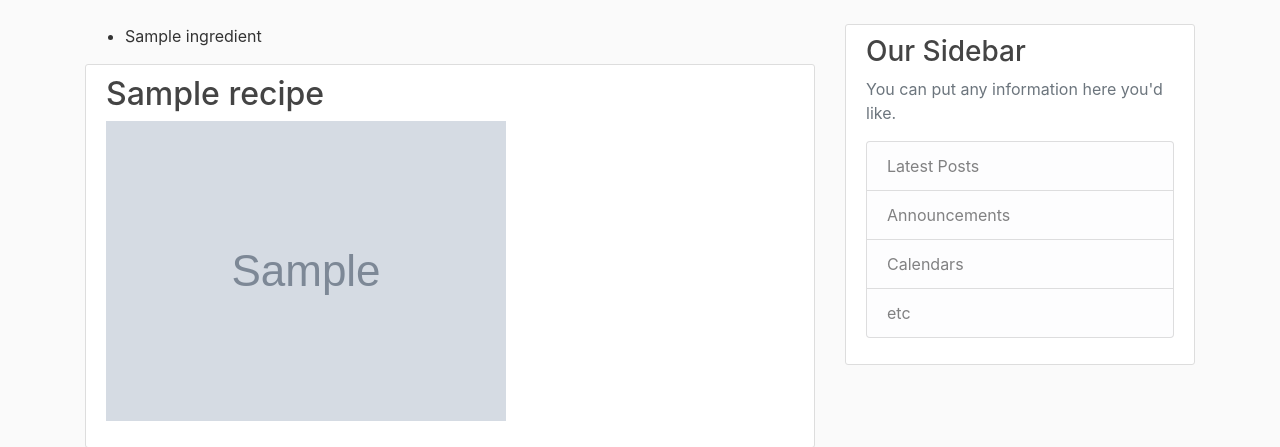
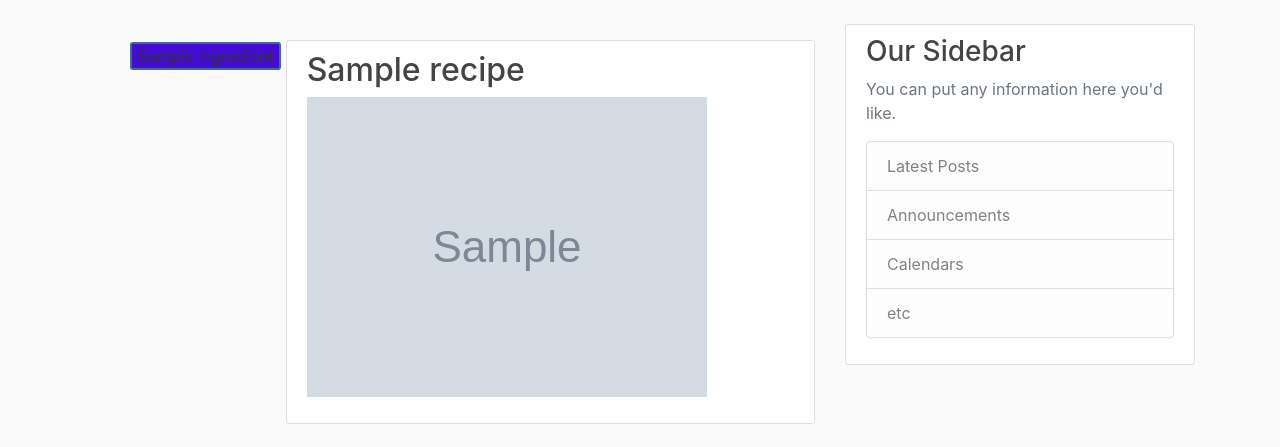
Before and after one commit to cnmoise/demonhacks2019, a Flask app: template flaskweb/templates/home.html in a window 1280 px wide. Shown: the part 56-503 px from the top of the page. Run offline with Flask 2, Linux system fonts and the light colour scheme; the template is opened without the code that fills it: most values are stand-ins (such as "Sample title", 1, 10 or a date in 2020); grey boxes marked "Sample" are stand-in pictures; parts of the project's set-up code (start-up, migrations or seed data) failed here and were passed over; some libraries are stand-ins or nearby versions.

Commit message:
Csschanges

```diff
--- a/flaskweb/static/main.css
+++ b/flaskweb/static/main.css
@@ -6,6 +6,22 @@
 
 h1, h2, h3, h4, h5, h6 {
   color: #444444;
+}
+
+.ingredientpills ul {
+    padding: 0;
+    overflow: hidden;
+}
+
+.ingredientpills li {
+  background-color: #440BD2;
+  list-style-type: none;
+  float: left;
+    padding: 0px 5px 0px 5px;
+    margin: 2px 5px 2px 5px;
+
+  border: solid 2px #3F6C8F;
+  border-radius: 3px;
 }
 
 .bg-steel {
--- a/flaskweb/templates/home.html
+++ b/flaskweb/templates/home.html
@@ -1,7 +1,7 @@
 {% extends "layout.html" %}
 {% block content%}
 	<div class="media-body">
-		<ul>
+		<ul class="ingredientpills">
 		{% for ingredient in ingredients %}
 			<li>{{ ingredient }}</li>
 		{% endfor %}
--- a/flaskweb/templates/layout.html
+++ b/flaskweb/templates/layout.html
@@ -9,7 +9,7 @@
 
     <link rel="stylesheet" type="text/css" href="{{ url_for('static', filename='main.css') }}">
 
-	<link rel="stylesheet" type="text/css" href="{{ url_for('static', filename='main.css')}}">
+	  <link rel="stylesheet" type="text/css" href="{{ url_for('static', filename='main.css')}}">
 
 
 	{% if title %}
```
